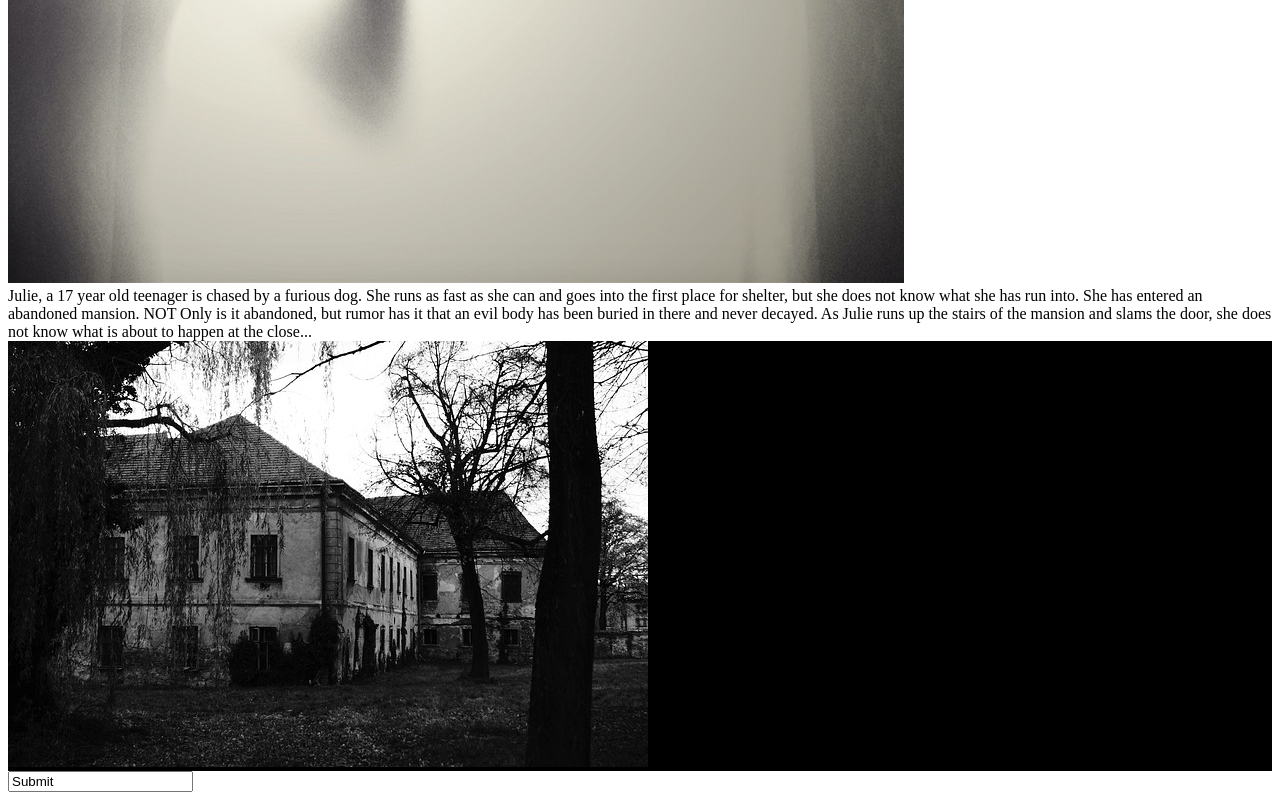
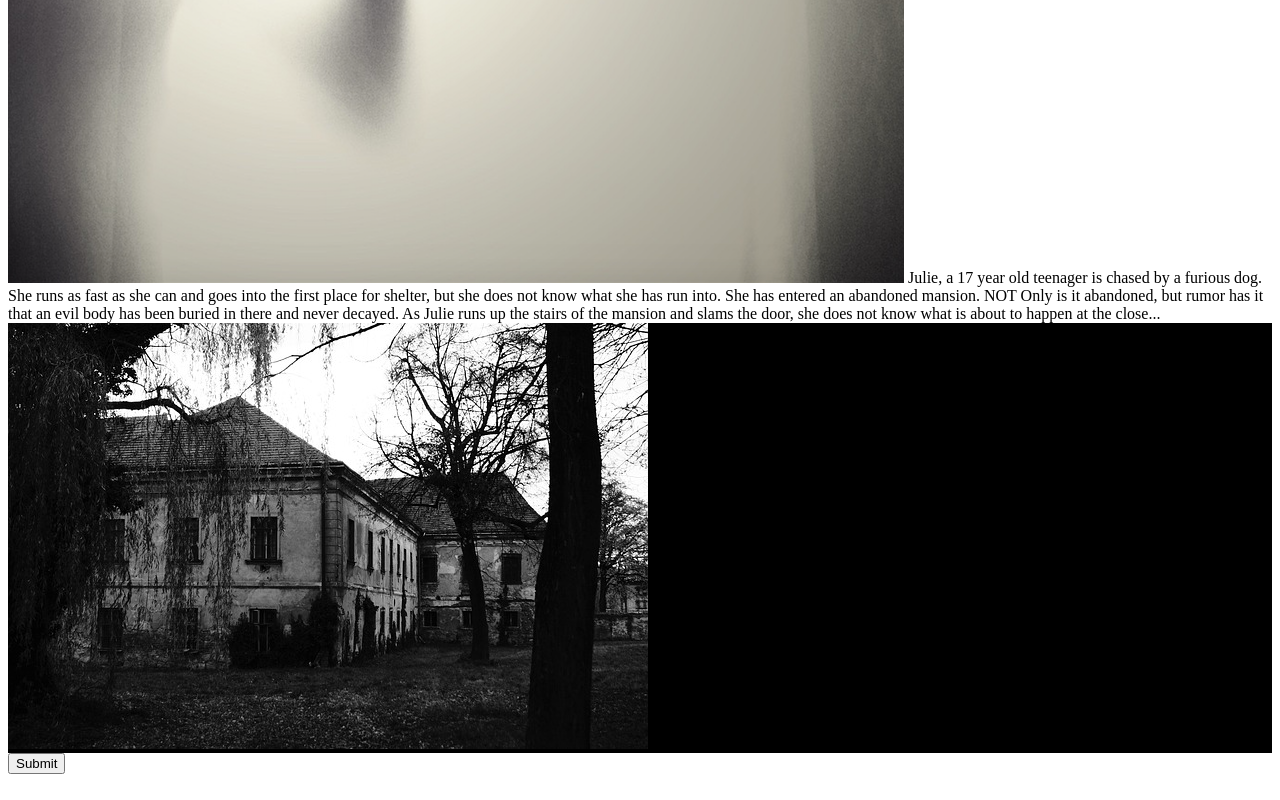
Before and after one commit to zeled3813/AtTheClose, a plain HTML site: page index.html in a window 1280 px wide. Shown: the part 807-1607 px from the top of the page. Drawn offline with Linux system fonts and the light colour scheme.

Commit message:
removed the class text

```diff
--- a/index.html
+++ b/index.html
@@ -13,10 +13,8 @@
   </div>
   <div class="hand">
     <img id="horror" src="horror.png">
-    <div class="text">
        <p1>Julie, a 17 year old teenager is chased by a furious dog. She runs as fast as she can and goes into the first place for shelter, but she does not know what she has run into. She has entered an abandoned mansion. NOT Only is it abandoned, but rumor
       has it that an evil body has been buried in there and never decayed. As Julie runs up the stairs of the mansion and slams the door, she does not know what is about to happen at the close...
-    </p1>
     </div>
   </div>
 
@@ -24,7 +22,7 @@
     <img id="haunted" src="haunted-house-578218_640.jpg">
   </div>
   <form>
-    <input type="blue-button" type="submit" value="Submit">
+    <input class="blue-button" type="submit" value="Submit">
   </form>
 </body>
 
```
